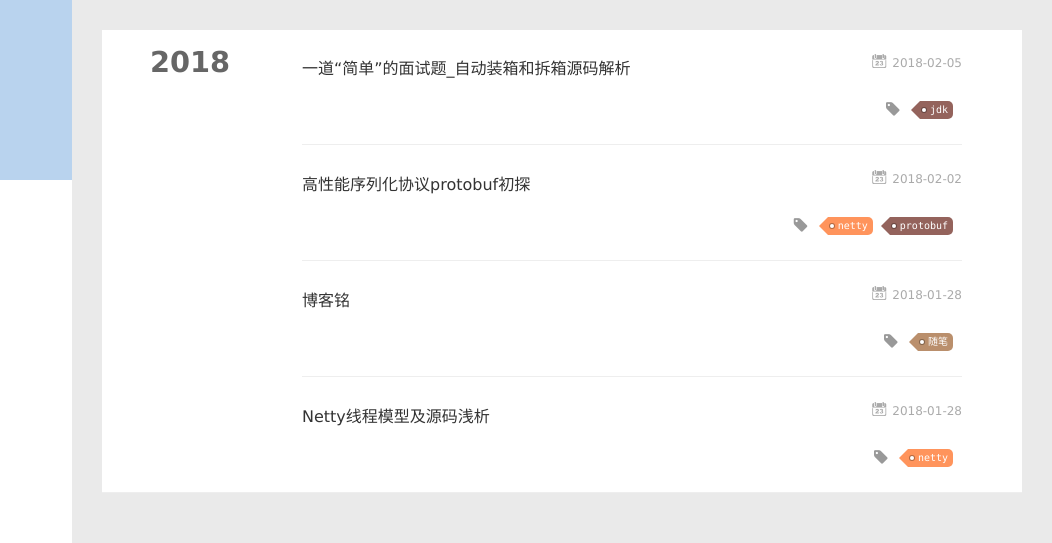
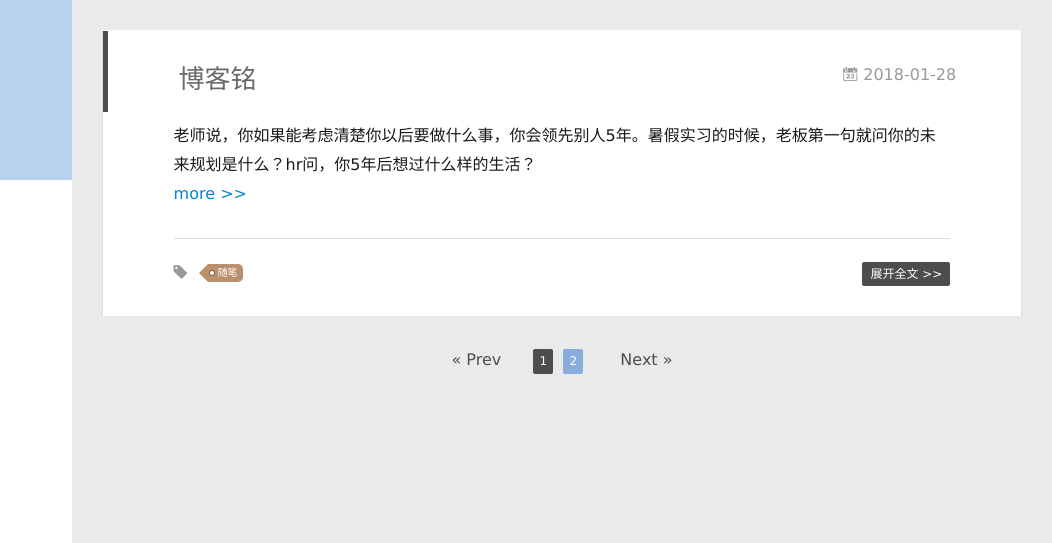
Before and after one commit to mayibz/mayibz.github.io, a plain HTML site: page page/2/index.html in a window 1280 px wide. Shown: the top 543 px of the page, 228-1280 px from the left. Drawn offline with Linux system fonts and the light colour scheme; some packages are replaced by stand-ins of ours; a script that the page names is missing.

Commit message:
Site updated: 2018-02-05 15:57:57

```diff
--- a/content.json
+++ b/content.json
@@ -1 +1 @@
-[{"title":"一道“简单”的面试题_自动装箱和拆箱源码解析","date":"2018-02-05T07:50:01.000Z","path":"2018/02/05/一道“简单”的面试题 _ 自动装箱和拆箱源码解析/","comments":true,"tags":[{"name":"jdk","slug":"jdk","permalink":"http://mayibz.me/tags/jdk/"}]},{"title":"高性能序列化协议protobuf初探","date":"2018-02-02T08:50:01.000Z","path":"2018/02/02/高性能序列化协议protobuf初探/","comments":true,"tags":[{"name":"netty","slug":"netty","permalink":"http://mayibz.me/tags/netty/"},{"name":"protobuf","slug":"protobuf","permalink":"http://mayibz.me/tags/protobuf/"}]},{"title":"博客铭","date":"2018-01-28T11:20:01.000Z","path":"2018/01/28/博客铭/","comments":true,"tags":[{"name":"随笔","slug":"随笔","permalink":"http://mayibz.me/tags/随笔/"}]},{"title":"Netty线程模型及源码浅析","date":"2018-01-28T11:20:01.000Z","path":"2018/01/28/Netty线程模型及源码浅析/","comments":true,"tags":[{"name":"netty","slug":"netty","permalink":"http://mayibz.me/tags/netty/"}]}]
+[{"title":"一道“简单”的面试题_自动装箱和拆箱源码解析","date":"2018-02-05T07:50:01.000Z","path":"2018/02/05/一道“简单”的面试题 _ 自动装箱和拆箱源码解析/","comments":true,"tags":[{"name":"jdk","slug":"jdk","permalink":"http://mayibz.me/tags/jdk/"}]},{"title":"高性能序列化协议protobuf初探","date":"2018-02-02T08:50:01.000Z","path":"2018/02/02/高性能序列化协议protobuf初探/","comments":true,"tags":[{"name":"netty","slug":"netty","permalink":"http://mayibz.me/tags/netty/"},{"name":"protobuf","slug":"protobuf","permalink":"http://mayibz.me/tags/protobuf/"}]},{"title":"Netty线程模型及源码浅析","date":"2018-01-28T11:20:01.000Z","path":"2018/01/28/Netty线程模型及源码浅析/","comments":true,"tags":[{"name":"netty","slug":"netty","permalink":"http://mayibz.me/tags/netty/"}]},{"title":"博客铭","date":"2018-01-28T11:20:01.000Z","path":"2018/01/28/博客铭/","comments":true,"tags":[{"name":"随笔","slug":"随笔","permalink":"http://mayibz.me/tags/随笔/"}]}]
--- a/archives/2018/index.html
+++ b/page/2/index.html
@@ -6,12 +6,12 @@
   <meta name="renderer" content="webkit">
   <meta http-equiv="X-UA-Compatible" content="IE=edge" >
   <link rel="dns-prefetch" href="http://mayibz.me">
-  <title>Archives: 2018 | 蚂蚁的宝藏</title>
+  <title>蚂蚁的宝藏</title>
   <meta name="viewport" content="width=device-width, initial-scale=1, maximum-scale=1">
   <meta name="description" content="别看我只是个小菜鸡~">
 <meta property="og:type" content="website">
 <meta property="og:title" content="蚂蚁的宝藏">
-<meta property="og:url" content="http://mayibz.me/archives/2018/index.html">
+<meta property="og:url" content="http://mayibz.me/page/2/index.html">
 <meta property="og:site_name" content="蚂蚁的宝藏">
 <meta property="og:description" content="别看我只是个小菜鸡~">
 <meta property="og:locale" content="zh-Hans">
@@ -167,116 +167,39 @@
           <div id="js-content" class="content-ll">
 
 
+    <article id="post-博客铭" class="article article-type-post  article-index" itemscope itemprop="blogPost">
+  <div class="article-inner">
+
+      <header class="article-header">
+
+
+    <h1 itemprop="name">
+      <a class="article-title" href="/2018/01/28/博客铭/">博客铭</a>
+    </h1>
+
+
+
+
+        <a href="/2018/01/28/博客铭/" class="archive-article-date">
+  	<time datetime="2018-01-28T11:20:01.000Z" itemprop="datePublished"><i class="icon-calendar icon"></i>2018-01-28</time>
+</a>
+
+      </header>
+
+    <div class="article-entry" itemprop="articleBody">
+
+        <p>老师说，你如果能考虑清楚你以后要做什么事，你会领先别人5年。暑假实习的时候，老板第一句就问你的未来规划是什么？hr问，你5年后想过什么样的生活？<br>
+
+          <a class="article-more-a" href="/2018/01/28/博客铭/#more">more >></a>
 
 
 
 
 
-      <section class="archives-wrap">
-        <div class="archive-year-wrap">
-          <a href="/archives/2018" class="archive-year">2018</a>
-        </div>
-        <div class="archives">
 
-    <article class="archive-article archive-type-post">
-  <div class="archive-article-inner">
-    <header class="archive-article-header">
-      	<div class="article-meta">
-	      	<a href="/2018/02/05/一道“简单”的面试题 _ 自动装箱和拆箱源码解析/" class="archive-article-date">
-  	<time datetime="2018-02-05T07:50:01.000Z" itemprop="datePublished"><i class="icon-calendar icon"></i>2018-02-05</time>
-</a>
-        </div>
+    </div>
+    <div class="article-info article-info-index">
 
-
-    <h1 itemprop="name">
-      <a class="archive-article-title" href="/2018/02/05/一道“简单”的面试题 _ 自动装箱和拆箱源码解析/">一道“简单”的面试题_自动装箱和拆箱源码解析</a>
-    </h1>
-
-
-
-        <div class="article-info info-on-right">
-
-	<div class="article-tag tagcloud">
-		<i class="icon-price-tags icon"></i>
-		<ul class="article-tag-list">
-
-        		<li class="article-tag-list-item">
-        			<a href="javascript:void(0)" class="js-tag article-tag-list-link color4">jdk</a>
-        		</li>
-
-		</ul>
-	</div>
-
-
-
-        </div>
-        <div class="clearfix"></div>
-    </header>
-  </div>
-</article>
-
-
-
-    <article class="archive-article archive-type-post">
-  <div class="archive-article-inner">
-    <header class="archive-article-header">
-      	<div class="article-meta">
-	      	<a href="/2018/02/02/高性能序列化协议protobuf初探/" class="archive-article-date">
-  	<time datetime="2018-02-02T08:50:01.000Z" itemprop="datePublished"><i class="icon-calendar icon"></i>2018-02-02</time>
-</a>
-        </div>
-
-
-    <h1 itemprop="name">
-      <a class="archive-article-title" href="/2018/02/02/高性能序列化协议protobuf初探/">高性能序列化协议protobuf初探</a>
-    </h1>
-
-
-
-        <div class="article-info info-on-right">
-
-	<div class="article-tag tagcloud">
-		<i class="icon-price-tags icon"></i>
-		<ul class="article-tag-list">
-
-        		<li class="article-tag-list-item">
-        			<a href="javascript:void(0)" class="js-tag article-tag-list-link color1">netty</a>
-        		</li>
-
-        		<li class="article-tag-list-item">
-        			<a href="javascript:void(0)" class="js-tag article-tag-list-link color4">protobuf</a>
-        		</li>
-
-		</ul>
-	</div>
-
-
-
-        </div>
-        <div class="clearfix"></div>
-    </header>
-  </div>
-</article>
-
-
-
-    <article class="archive-article archive-type-post">
-  <div class="archive-article-inner">
-    <header class="archive-article-header">
-      	<div class="article-meta">
-	      	<a href="/2018/01/28/博客铭/" class="archive-article-date">
-  	<time datetime="2018-01-28T11:20:01.000Z" itemprop="datePublished"><i class="icon-calendar icon"></i>2018-01-28</time>
-</a>
-        </div>
-
-
-    <h1 itemprop="name">
-      <a class="archive-article-title" href="/2018/01/28/博客铭/">博客铭</a>
-    </h1>
-
-
-
-        <div class="article-info info-on-right">
 
 	<div class="article-tag tagcloud">
 		<i class="icon-price-tags icon"></i>
@@ -291,55 +214,42 @@
 
 
 
-        </div>
-        <div class="clearfix"></div>
-    </header>
+
+        <p class="article-more-link">
+          <a class="article-more-a" href="/2018/01/28/博客铭/">展开全文 >></a>
+        </p>
+
+
+
+      <div class="clearfix"></div>
+    </div>
   </div>
 </article>
 
+<aside class="wrap-side-operation">
+    <div class="mod-side-operation">
 
-
-    <article class="archive-article archive-type-post">
-  <div class="archive-article-inner">
-    <header class="archive-article-header">
-      	<div class="article-meta">
-	      	<a href="/2018/01/28/Netty线程模型及源码浅析/" class="archive-article-date">
-  	<time datetime="2018-01-28T11:20:01.000Z" itemprop="datePublished"><i class="icon-calendar icon"></i>2018-01-28</time>
-</a>
+        <div class="jump-container" id="js-jump-container" style="display:none;">
+            <a href="javascript:void(0)" class="mod-side-operation__jump-to-top">
+                <i class="icon-font icon-back"></i>
+            </a>
+            <div id="js-jump-plan-container" class="jump-plan-container" style="top: -11px;">
+                <i class="icon-font icon-plane jump-plane"></i>
+            </div>
         </div>
 
 
-    <h1 itemprop="name">
-      <a class="archive-article-title" href="/2018/01/28/Netty线程模型及源码浅析/">Netty线程模型及源码浅析</a>
-    </h1>
+    </div>
+</aside>
 
 
 
-        <div class="article-info info-on-right">
-
-	<div class="article-tag tagcloud">
-		<i class="icon-price-tags icon"></i>
-		<ul class="article-tag-list">
-
-        		<li class="article-tag-list-item">
-        			<a href="javascript:void(0)" class="js-tag article-tag-list-link color1">netty</a>
-        		</li>
-
-		</ul>
-	</div>
 
 
 
-        </div>
-        <div class="clearfix"></div>
-    </header>
-  </div>
-</article>
-
-
-    </div></section>
-
-
+    <nav id="page-nav">
+      <a class="extend prev" rel="prev" href="/">&laquo; Prev</a><a class="page-number" href="/">1</a><span class="page-number current">2</span>
+    </nav>
 
 
 
@@ -369,9 +279,9 @@
     <script>
 	var yiliaConfig = {
 		mathjax: false,
-		isHome: false,
+		isHome: true,
 		isPost: false,
-		isArchive: true,
+		isArchive: false,
 		isTag: false,
 		isCategory: false,
 		open_in_new: false,
@@ -433,7 +343,7 @@ return o(i(t),arguments.length<2?void 0:u(arguments[1]))}})},function(t,n,r){var
           <ul class="article-tag-list" q-show="showTags">
 
               <li class="article-tag-list-item">
-                <a href="javascript:void(0)" class="js-tag color3">随笔</a>
+                <a href="javascript:void(0)" class="js-tag color1">netty</a>
               </li>
 
               <li class="article-tag-list-item">
@@ -441,7 +351,7 @@ return o(i(t),arguments.length<2?void 0:u(arguments[1]))}})},function(t,n,r){var
               </li>
 
               <li class="article-tag-list-item">
-                <a href="javascript:void(0)" class="js-tag color1">netty</a>
+                <a href="javascript:void(0)" class="js-tag color3">随笔</a>
               </li>
 
               <li class="article-tag-list-item">
```
Also changed, not shown: 2018/01/28/Netty线程模型及源码浅析/index.html (+9 -4 lines), 2018/01/28/博客铭/index.html (+4 -9 lines), 2018/02/02/高性能序列化协议protobuf初探/index.html (+4 -4 lines), 2018/02/05/一道“简单”的面试题 _ 自动装箱和拆箱源码解析/index.html (+3 -3 lines), archives/2018/01/index.html (+41 -41 lines), archives/2018/02/index.html (+2 -2 lines), archives/index.html (+41 -41 lines), index.html (+6 -81 lines), lwords/留言板.html (+2 -2 lines), photos/index.html (+2 -2 lines), tags/jdk/index.html (+2 -2 lines), tags/netty/index.html (+2 -2 lines), tags/protobuf/index.html (+2 -2 lines), tags/随笔/index.html (+2 -2 lines).
